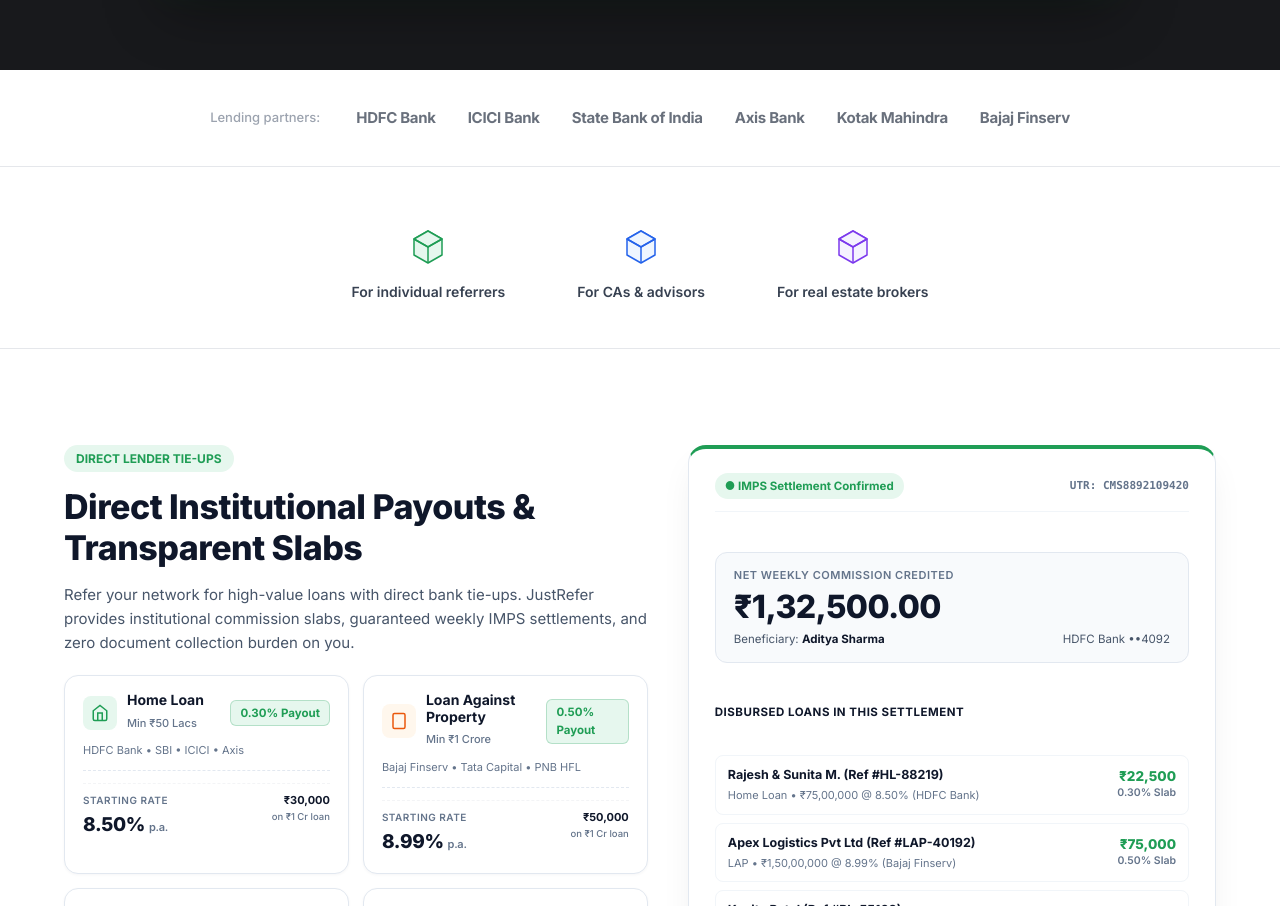
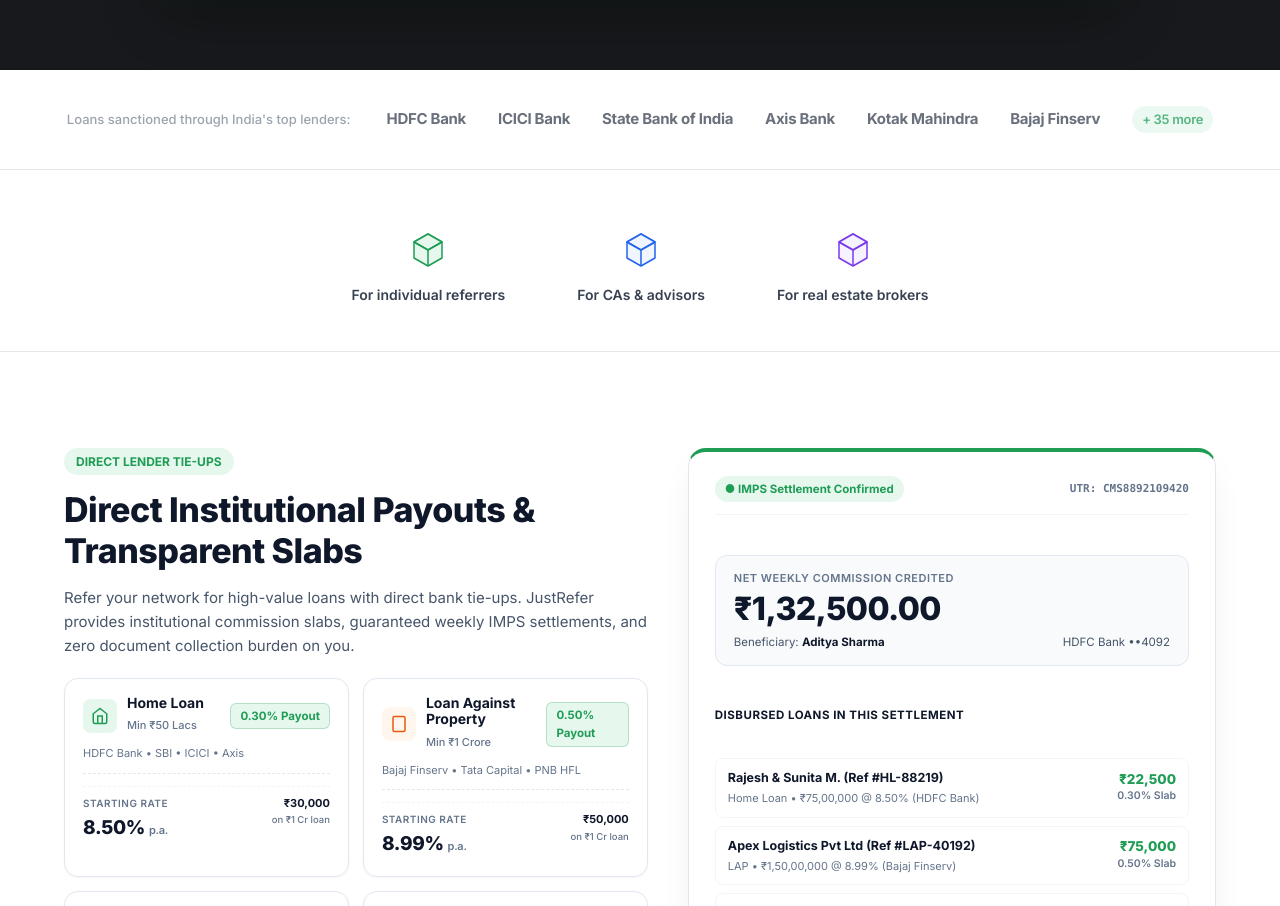
Before and after one commit to adityars07/Just-Refer, a React (Vite) app: page / in a window 1280 px wide. Shown: the part 1251-2157 px from the top of the page. Built offline with nearby package versions, Linux system fonts and the light colour scheme.

Commit message:
Update src/components/PartnerLogos.tsx

```diff
--- a/src/components/PartnerLogos.tsx
+++ b/src/components/PartnerLogos.tsx
@@ -12,13 +12,18 @@
     <section className="featured-strip">
       <div className="container">
         <div className="featured-strip-inner">
-          <span className="featured-label">Lending partners:</span>
+          <span className="featured-label">Loans sanctioned through India's top lenders:</span>
           <div className="featured-logos">
             {partners.map((partner) => (
               <div key={partner.name} className="featured-partner-item">
                 <span className="featured-logo">{partner.name}</span>
               </div>
             ))}
+            <div className="featured-partner-item">
+              <span className="featured-logo" style={{ color: '#1F9D55', fontWeight: 600, fontSize: 13, background: '#e6f7ee', padding: '3px 10px', borderRadius: 999 }}>
+                + 35 more
+              </span>
+            </div>
           </div>
         </div>
       </div>
```
